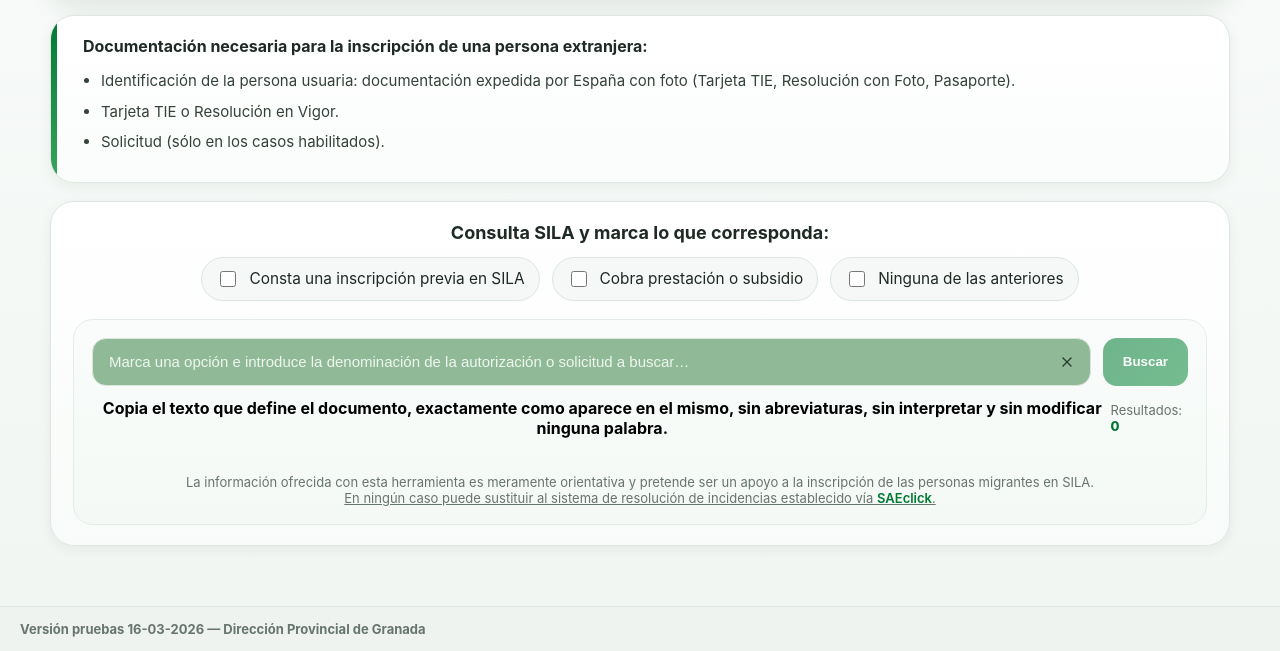
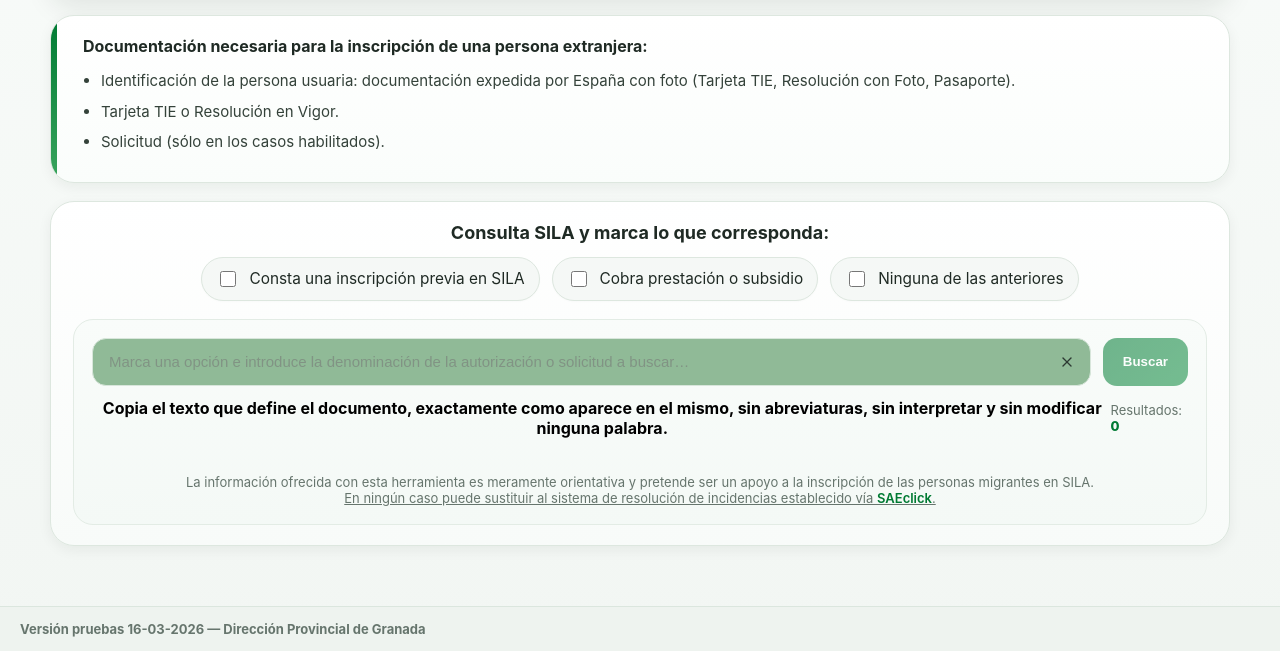
Before and after one commit to asistenciaorienta/ASIM-SAE, a plain HTML site: page index2.html in a window 1280 px wide. Shown: the part 149-800 px from the top of the page. Drawn offline with Linux system fonts and the light colour scheme.

Commit message:
Update index2.html

```diff
--- a/index2.html
+++ b/index2.html
@@ -3,7 +3,7 @@
 <head>
 <meta charset="utf-8">
 <meta name="viewport" content="width=device-width,initial-scale=1">
-<title>ASIM-SAE — Aplicación de soporte para la inscripción de migrantes en SILA</title>
+<title>ASIM-SAE — Aplicación de soporbtnte para la inscripción de migrantes en SILA</title>
 <style>
 :root{
   --sae-green:#007A33;
@@ -282,7 +282,7 @@ header h2{
 }
 
 #searchInput:disabled::placeholder{
-  color:#eef6ef;
+  opacity:.55;/*color:#eef6ef;*/
 }
 
 #searchInput.enabled::placeholder{
```
